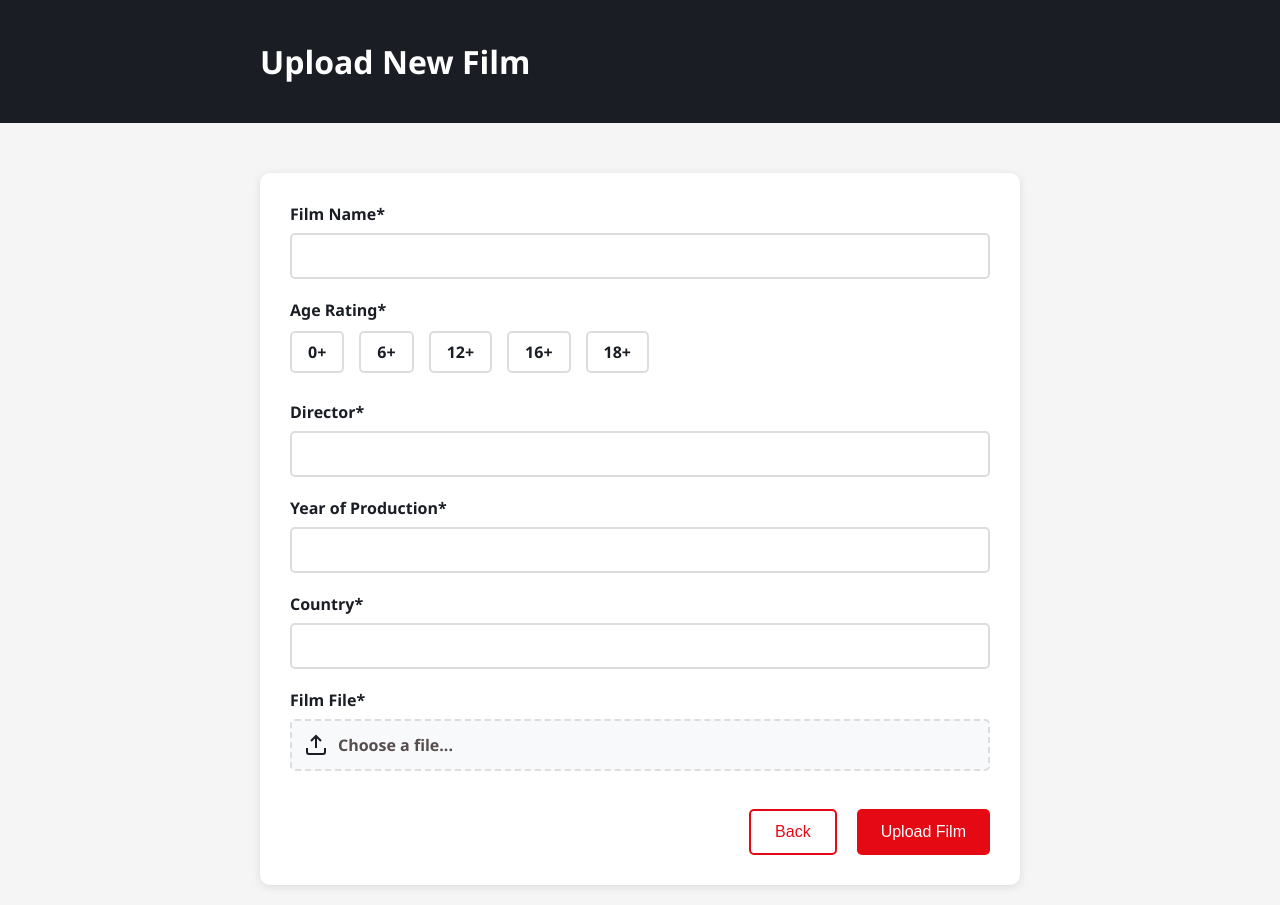
After one commit to khanboglai/Online-cinema, a FastAPI app: template web_api/templates/upload_film.html in a window 1280 px wide. The commit adds this page. Run offline with FastAPI, Linux system fonts and the light colour scheme; the template is opened without the code that fills it, so the values that code supplies are empty; parts of the project's set-up code (start-up, migrations or seed data) failed here and were passed over.

Commit message:
Сделал отправку видео и сохранение его на локальном диске

```diff
--- a/web_api/main.py
+++ b/web_api/main.py
@@ -5,7 +5,7 @@ from fastapi.responses import RedirectResponse
 from starlette.staticfiles import StaticFiles
 from starlette.templating import Jinja2Templates
 
-from routers import auth, lk, home
+from routers import auth, lk, home, upload_film
 from services.user import UserDependency
 
 app = FastAPI()
@@ -14,6 +14,7 @@ app.include_router(auth.router)
 app.include_router(lk.router)
 # temporary exclude home
 # app.include_router(home.router)
+app.include_router(upload_film.router)
 
 app.mount('/static', StaticFiles(directory='static'), 'static')
 
--- a/web_api/requirements.txt
+++ b/web_api/requirements.txt
@@ -1,3 +1,4 @@
+aiofiles==24.1.0
 alembic==1.14.0
 annotated-types==0.7.0
 anyio==4.6.2.post1
--- a/web_api/services/user.py
+++ b/web_api/services/user.py
@@ -1,4 +1,4 @@
-"""Routers with login, register and authentification"""
+"""Services with login, register and authentification"""
 from datetime import timedelta, datetime
 from typing import Annotated
 
--- a/web_api/static/css/upload_movie.css
+++ b/web_api/static/css/upload_film.css
@@ -68,6 +68,37 @@ input:focus, select:focus {
   outline: none;
 }
 
+.file-upload {
+  position: relative;
+  display: inline-block;
+  width: 100%;
+}
+
+.file-upload input[type="file"] {
+  display: none;
+}
+
+.file-upload-label {
+  display: flex;
+  align-items: center;
+  padding: 12px;
+  background: #f8f9fa;
+  border: 2px dashed #ddd;
+  border-radius: 5px;
+  cursor: pointer;
+  transition: all 0.3s ease;
+}
+
+.file-upload-label:hover {
+  border-color: var(--secondary);
+  background: #fff;
+}
+
+.file-name {
+  margin-left: 10px;
+  color: var(--accent);
+}
+
 button {
   background: var(--secondary);
   color: white;
@@ -103,24 +134,28 @@ button:hover {
 }
 
 .rating-options {
-  display: grid;
-  grid-template-columns: repeat(auto-fill, minmax(80px, 1fr));
-  gap: 10px;
+  display: flex;
+  gap: 15px;
   margin-top: 10px;
+  flex-wrap: wrap;
 }
 
-.rating-option {
-  padding: 8px;
+.rating-radio {
+  display: none;
+}
+
+.rating-label {
+  padding: 8px 16px;
   border: 2px solid #ddd;
   border-radius: 5px;
-  text-align: center;
   cursor: pointer;
   transition: all 0.3s ease;
   position: relative;
   overflow: hidden;
+  display: inline-block;
 }
 
-.rating-option:before {
+.rating-label:before {
   content: '';
   position: absolute;
   top: 0;
@@ -136,17 +171,17 @@ button:hover {
   transition: 0.5s;
 }
 
-.rating-option:hover:before {
+.rating-label:hover:before {
   left: 100%;
 }
 
-.rating-option:hover {
+.rating-label:hover {
   border-color: var(--secondary);
   transform: translateY(-2px);
   box-shadow: 0 4px 8px rgba(229, 9, 20, 0.2);
 }
 
-.rating-option.selected {
+.rating-radio:checked + .rating-label {
   background: var(--secondary);
   color: white;
   border-color: var(--secondary);
--- /dev/null
+++ b/web_api/static/js/upload_film.js
@@ -0,0 +1,92 @@
+async function handleSubmit(event) {
+    event.preventDefault();
+
+    const movieName = document.getElementById('filmName').value;
+    const director = document.getElementById('director').value;
+    const year = document.getElementById('year').value;
+    const country = document.getElementById('country').value;
+    const movieFile = document.getElementById('filmFile').files[0];
+
+    const selectedRating = document.querySelector('input[name="age_rating"]:checked');
+    const rating = selectedRating ? selectedRating.value : null;
+
+    if (!rating) {
+        alert('Please select an age rating');
+        return;
+    }
+
+    if (!movieName || !director || !year || !country || !movieFile) {
+        alert('Please fill in all required fields');
+        return;
+    }
+
+    // Создание FormData для отправки данных
+    const formData = new FormData();
+    formData.append('film_name', movieName);
+    formData.append('age_rating', rating);
+    formData.append('director', director);
+    formData.append('year', year);
+    formData.append('country', country);
+    formData.append('film_file', movieFile);
+
+    try {
+        const response = await fetch('http://localhost:8000/upload', {
+            method: 'POST',
+            body: formData,
+        });
+
+        if (!response.ok) {
+            const errorResponse = await response.json();
+            console.error('Server Error:', errorResponse);
+            alert('Failed to upload the film. Please try again.');
+            return;
+        }
+
+        const result = response.ok;
+        console.log('Upload successful:', result);
+        window.location.href = "http://localhost:8000/home";
+    } catch (error) {
+        console.error('Network Error:', error);
+        alert('An error occurred. Please check your internet connection and try again.');
+    }
+}
+
+
+function goBack() {
+  window.location.href = "/home";
+}
+
+document.addEventListener('DOMContentLoaded', () => {
+  const yearInput = document.getElementById('year');
+
+  yearInput.addEventListener('input', () => {
+    const currentYear = new Date().getFullYear();
+    if (yearInput.value > currentYear) {
+      yearInput.value = currentYear;
+    }
+  });
+
+  const inputs = document.querySelectorAll('input[type="text"], input[type="number"]');
+  inputs.forEach(input => {
+    input.addEventListener('focus', () => {
+      input.style.borderColor = 'var(--secondary)';
+    });
+
+    input.addEventListener('blur', () => {
+      if (!input.value) {
+        input.style.borderColor = '#ddd';
+      }
+    });
+  });
+
+  const fileInput = document.getElementById('filmFile');
+  const fileName = document.querySelector('.file-name');
+
+  fileInput.addEventListener('change', function() {
+    if (this.files && this.files[0]) {
+      fileName.textContent = this.files[0].name;
+    } else {
+      fileName.textContent = 'Choose a file...';
+    }
+  });
+});
--- /dev/null
+++ b/web_api/templates/upload_film.html
@@ -0,0 +1,77 @@
+<html><head><base href="/" />
+<meta charset="UTF-8">
+<meta name="viewport" content="width=device-width, initial-scale=1.0">
+<title>Upload New Film</title>
+<link rel="stylesheet" type="text/css" href="/static/css/upload_film.css">
+</head>
+<body>
+  <header class="header">
+    <div class="container">
+      <h1>Upload New Film</h1>
+    </div>
+  </header>
+
+  <main class="container">
+    <form class="upload-form" id="filmUploadForm" onsubmit="handleSubmit(event)" enctype="multipart/form-data">
+      <div class="form-group">
+        <label for="filmName">Film Name*</label>
+        <input type="text" id="filmName" name="film_name" required>
+      </div>
+
+      <div class="form-group">
+        <label>Age Rating*</label>
+        <div class="rating-options">
+          <input type="radio" id="0+" name="age_rating" value="0+" class="rating-radio" required>
+          <label for="0+" class="rating-label">0+</label>
+
+          <input type="radio" id="6+" name="age_rating" value="6+" class="rating-radio">
+          <label for="6+" class="rating-label">6+</label>
+
+          <input type="radio" id="12+" name="age_rating" value="12+" class="rating-radio">
+          <label for="12+" class="rating-label">12+</label>
+
+          <input type="radio" id="16+" name="age_rating" value="16+" class="rating-radio">
+          <label for="16+" class="rating-label">16+</label>
+
+          <input type="radio" id="18+" name="age_rating" value="18+" class="rating-radio">
+          <label for="18+" class="rating-label">18+</label>
+        </div>
+      </div>
+
+      <div class="form-group">
+        <label for="director">Director*</label>
+        <input type="text" id="director" name="director" required>
+      </div>
+
+      <div class="form-group">
+        <label for="year">Year of Production*</label>
+        <input type="number" id="year" name="year" min="1900" max="2024" required>
+      </div>
+
+      <div class="form-group">
+        <label for="country">Country*</label>
+        <input type="text" id="country" name="country" required>
+      </div>
+
+      <div class="form-group">
+        <label>Film File*</label>
+        <div class="file-upload">
+          <label for="filmFile" class="file-upload-label">
+            <svg width="24" height="24" viewBox="0 0 24 24" fill="none" stroke="currentColor" stroke-width="2">
+              <path d="M21 15v4a2 2 0 0 1-2 2H5a2 2 0 0 1-2-2v-4M17 8l-5-5-5 5M12 3v12"/>
+            </svg>
+            <span class="file-name">Choose a file...</span>
+          </label>
+          <input type="file" id="filmFile" name="film_file" accept="video/*" required>
+        </div>
+      </div>
+
+      <div class="buttons">
+        <button type="button" class="back-btn" onclick="goBack()">Back</button>
+        <button type="submit">Upload Film</button>
+      </div>
+    </form>
+  </main>
+
+<script src="/static/js/upload_film.js"></script>
+</body></html>
```
Also changed, not shown: web_api/routers/upload_film.py (added, +48 -0 lines), web_api/services/film.py (added, +28 -0 lines), web_api/static/js/upload_movie.js (deleted, +0 -81 lines), web_api/templates/upload_movie.html (deleted, +0 -55 lines), 1 other file.
